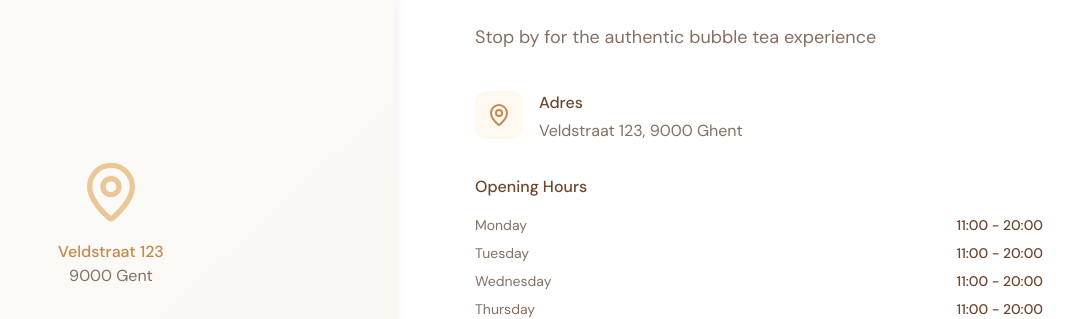
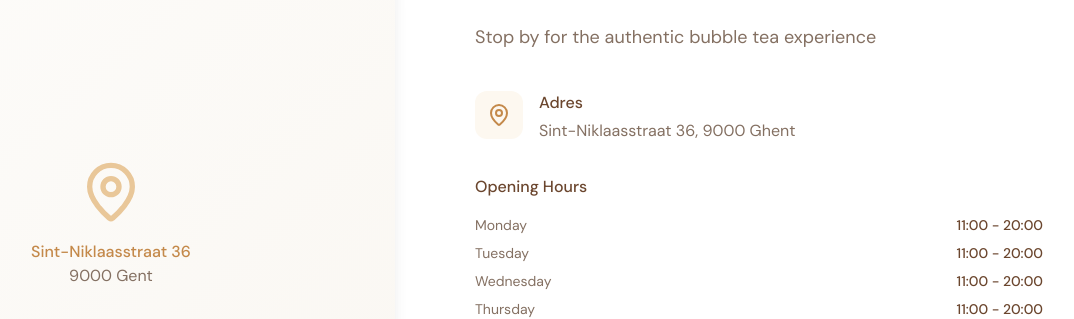
Before and after one commit to abdulmiyagent/YibeiTea, a Next.js app: page /en in a window 1280 px wide. Shown: the part 5383-5702 px from the top of the page, without its empty margins (205-1279 px from the left). Built offline with nearby package versions, Linux system fonts and the light colour scheme; no server answers.

Commit message:
Fix all remaining Veldstraat addresses to Sint-Niklaasstraat 36

```diff
--- a/src/app/[locale]/order/confirmation/page.tsx
+++ b/src/app/[locale]/order/confirmation/page.tsx
@@ -46,7 +46,7 @@ export default function OrderConfirmationPage() {
                   <div>
                     <p className="font-medium">Yibei Tea</p>
                     <p className="text-muted-foreground">
-                      Veldstraat 123<br />
+                      Sint-Niklaasstraat 36<br />
                       9000 Gent
                     </p>
                   </div>
--- a/src/app/[locale]/page.tsx
+++ b/src/app/[locale]/page.tsx
@@ -673,7 +673,7 @@ export default function HomePage() {
               <div className="absolute inset-0 flex items-center justify-center">
                 <div className="text-center">
                   <MapPin className="mx-auto h-16 w-16 text-tea-400" />
-                  <p className="mt-4 font-medium text-tea-600">Veldstraat 123</p>
+                  <p className="mt-4 font-medium text-tea-600">Sint-Niklaasstraat 36</p>
                   <p className="text-muted-foreground">9000 Gent</p>
                 </div>
               </div>
--- a/src/i18n/messages/en.json
+++ b/src/i18n/messages/en.json
@@ -113,7 +113,7 @@
     "location": {
       "title": "Visit Us",
       "subtitle": "Stop by for the authentic bubble tea experience",
-      "address": "Veldstraat 123, 9000 Ghent",
+      "address": "Sint-Niklaasstraat 36, 9000 Ghent",
       "hours": "Opening Hours",
       "monday": "Monday",
       "tuesday": "Tuesday",
--- a/src/i18n/messages/nl.json
+++ b/src/i18n/messages/nl.json
@@ -113,7 +113,7 @@
     "location": {
       "title": "Bezoek Ons",
       "subtitle": "Kom langs voor de authentieke bubble tea ervaring",
-      "address": "Veldstraat 123, 9000 Gent",
+      "address": "Sint-Niklaasstraat 36, 9000 Gent",
       "hours": "Openingsuren",
       "monday": "Maandag",
       "tuesday": "Dinsdag",
```
